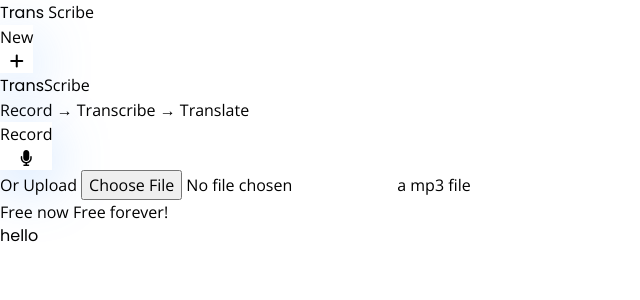
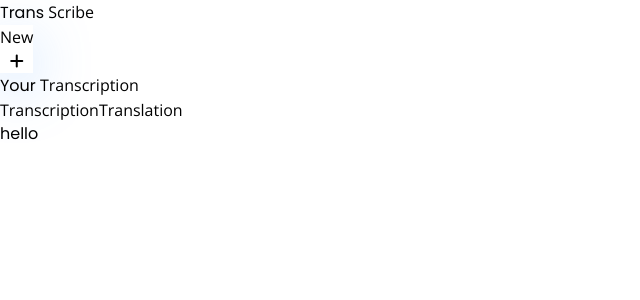
Before and after one commit to Belsinghferrus/Transcribe-ML, a React (Vite) app: page / in a window 1280 px wide. Shown: the top 300 px of the page, without its empty margins (0-640 px from the left). Built offline with nearby package versions, Linux system fonts and the light colour scheme.

Commit message:
information and transcribing

```diff
--- a/package.json
+++ b/package.json
@@ -11,7 +11,8 @@
   },
   "dependencies": {
     "react": "^18.3.1",
-    "react-dom": "^18.3.1"
+    "react-dom": "^18.3.1",
+    "react-icons": "^5.2.1"
   },
   "devDependencies": {
     "@types/react": "^18.3.3",
--- a/src/App.jsx
+++ b/src/App.jsx
@@ -1,13 +1,17 @@
-import { React, useState } from 'react'
+import { React, useState, useEffect } from 'react'
 import HomePage from './components/HomePage'
 import Header from './components/Header'
 import FileDisplay from './components/FileDisplay';
+import Information from './components/Information';
+import Transcribing from './components/Transcribing';
 
 
 function App() {
 
   const [file, setFile] = useState(null);
   const [audioStream, setAudioStream] = useState(null);
+  const [output, setOutput] = useState(true)
+  const [loading, setloading] = useState(true)
 
   const isAudioAvailable = file || audioStream;
 
@@ -16,13 +20,23 @@ function App() {
     setAudioStream(null)
   }
 
+  useEffect(() => {
+    console.log(audioStream);
+  }, [audioStream])
+
   return (
    <div  className='flex flex-col  max-w-[1000px] mx-auto w-full'>
     <section className='min-h-screen flex flex-col' >
      <Header/>
-     {isAudioAvailable
+     {output
+     ? (<Information />)
+     : loading
+     ? (<Transcribing />)
+     : isAudioAvailable
      ? (<FileDisplay file ={file} audioStream={setAudioStream} handleAudioReset={handleAudioReset} />)
-     : (<HomePage setFile = {setFile} setAudioStream = {setAudioStream} />)}
+     : (<HomePage setFile = {setFile} setAudioStream = {setAudioStream} />)
+    }
+
     </section>
     <footer>
 
--- a/src/components/FileDisplay.jsx
+++ b/src/components/FileDisplay.jsx
@@ -5,11 +5,11 @@ import React from 'react'
 const FileDisplay = (props) => {
     const {file, audioStream, handleAudioReset} = props;
   return (
-    <main className='flex-1  p-4 flex flex-col text-center gap-3 sm:gap-4 md:gap-5 justify-center pb-20 w-fit max-w-full mx-auto'>
+    <main className='flex-1  p-4 flex flex-col text-center gap-3 sm:gap-4 md:gap-5 justify-center pb-20 w-72 sm:w-72 max-w-full mx-auto'>
         <h1 className='font-semibold text-4xl sm:text-5xl md:text-6xl'>Your<span className='text-blue-400 bold'>File</span></h1>
-        <div className='mx-auto flex flex-col text-left my-4'>
+        <div className='flex flex-col text-left my-4'>
             <h3 className='font-semibold'>Name</h3>
-            <p>{file.name}</p>
+            <p>{file ? file?.name : "Custom name"}</p>
         </div>
         <div className='flex items-cemter justify-between gap-4'>
             <button onClick={handleAudioReset} className='text-slate-400 hover:text-blue-600 duration-200'>
--- a/src/components/Header.jsx
+++ b/src/components/Header.jsx
@@ -5,7 +5,7 @@ const Header = () => {
 
        <header className='flex items-center justify-between gap-4 p-4'>
         <h1 className='font-medium'>Trans <span className='text-blue-400 bold'>Scribe</span></h1>
-        <button className='flex items-center gap-2 specialBtn px-3 py-2 rounder-lg text-blue-400 '>
+        <button className='flex items-center gap-2 specialBtn px-3 text-sm py-2 rounder-lg text-blue-400 '>
           <p>New</p>
           <i className="fa-solid fa-plus"></i>
         </button>
--- a/src/components/HomePage.jsx
+++ b/src/components/HomePage.jsx
@@ -1,19 +1,20 @@
  import React, {useState, useEffect, useRef} from 'react'
+ import { FaMicrophone } from 'react-icons/fa'; // Example import using react-icons
 
  function HomePage(props) {
 
     const {setAudioStream, setFile} = props;
     const [recordingStatus, setRecordingStatus] = useState("inactive")
-    const [audioChuks, setAudioChunks] = useState([])
+    const [audioChunks, setAudioChunks] = useState([])
     const [duration, setDuration] = useState(0)
     const  mediaRecorder = useRef(null)
     const mimeType = 'audio/webm'
 
     async function startRecording() {
         let tempStream
-        console.log('Start recording');
+        console.log('Start Recording');
         try{
-            const streamData = navigator.mediaDevices.getUserMedia({
+            const streamData = await navigator.mediaDevices.getUserMedia({
                 audio: true,
                 video: false
             })
@@ -28,7 +29,7 @@
         mediaRecorder.current = media
         mediaRecorder.current.start()
         let localAudioChunks = []
-        mediaRecorder.current.onDataAvailable = (event) => {
+        mediaRecorder.current.ondataavailable = (event) => {
             if (typeof event.data === 'undefined') {return}
             if (event.data.size === 0 ) {return}
             localAudioChunks.push(event.data)
@@ -39,10 +40,10 @@
 
     async function stopRecording(){
         setRecordingStatus('inactive')
-        console.log("stop recording");
+        console.log("stop Recording");
         mediaRecorder.current.stop()
-        mediaRecorder.current.onStop = () => {
-            const audioBlob = new Blob(audiChunks, {type: mimeType})
+        mediaRecorder.current.onstop = () => {
+            const audioBlob = new Blob(audioChunks, {type: mimeType})
             setAudioStream(audioBlob)
             setAudioChunks([])
             setDuration(0)
@@ -62,14 +63,14 @@
         <main className='flex-1  p-4 flex flex-col text-center gap-3 sm:gap-4 md:gap-5 justify-center pb-20'>
             <h1 className='font-semibold text-5xl sm:text-6xl md:text-7xl'>Trans<span className='text-blue-400 bold'>Scribe</span></h1>
             <h3 className='font-medium md:text-lg'>Record <span className='text-blue-400'>&rarr;</span> Transcribe <span className='text-blue-400'>&rarr;</span> Translate</h3>
+
             <button onClick={recordingStatus === 'recording' ? stopRecording : startRecording} className='flex specialBtn px-4 py-2 rounder-xl items-center text-base justify-between gap-4 mx-auto w-72 max-w-full my-4'>
                 <p className='text-blue-400'>{ recordingStatus === 'inactive'? 'Record' : 'Stop Recording'} </p>
                 <div className='flex items-center gap-2'>
                     {duration !==0 && (
                         <p className='text-sm '>{duration}s</p>
                     )}
-                <i className={"fa-solid duration-200 fa-microphone" +
-                        (recordingStatus === 'recording' ? 'text-rose-300' : "")}></i>
+                    <FaMicrophone className={`duration-200 ${recordingStatus === 'recording' ? 'text-rose-500' : ''}`} />
                 </div>
             </button>
             <p className='text-base'>Or <label className='text-blue-400 cursor-pointer hover:text-blue-600 duration-200'>Upload <input onChange={(e) => {
--- /dev/null
+++ b/src/components/Information.jsx
@@ -0,0 +1,19 @@
+import React from 'react'
+import { useState } from 'react'
+
+function Information() {
+
+const [tab, setTab] = useState('transcription')
+
+  return (
+    <main className='flex-1  p-4 flex flex-col text-center gap-3 sm:gap-4 md:gap-5 justify-center pb-20 max-w-prose w-full mx-auto'>
+    <h1 className='font-semibold text-4xl sm:text-5xl md:text-6xl whitespace-nowrap'>Your<span className='text-blue-400 bold'>  Transcription</span></h1>
+    <div className='grid grid-cols-2 mx-auto bg-white shadow rounded-full overflow-hidden  items-center'>
+        <button onClick={() => setTab('transcription')} className={'px-4 py-1 duration-200 ' + (tab === 'transcription'? 'bg-blue-400 text-white' : 'bg-blue-400 hover:text-blue-600')} >Transcription</button>
+        <button onClick={() => setTab('translation')} className={'px-4 py-1 duration-200 font-medium'+ (tab === 'translation'? 'bg-blue-400 text-white' : 'bg-blue-400 hover:text-blue-600')}>Translation</button>
+    </div>
+    </main>
+  )
+}
+
+export default Information
--- /dev/null
+++ b/src/components/Transcribing.jsx
@@ -0,0 +1,25 @@
+import React from 'react'
+
+function Transcribing(props) {
+
+    const {downloading} = props
+
+  return (
+    <div className='flex items-center flex-col  flex-1 justify-center gap-10 md:gap-14 p-4 text-center pb-24'>
+        <div className='flex flex-col gap-2 sm:gap-4'>
+            <h1 className='font-semibold text-4xl sm:text-5xl md:text-6xl'><span className='text-blue-400 bold'>Transcribing </span></h1>
+            <p>{!downloading ? 'warning up cylinders' : 'core cylinders engaged'}</p>
+        </div>
+        <div className='flex flex-col gap-2 sm:gap-4 max-w-[400px] mx-auto w-full'>
+            {[0,1,2].map(val => {
+                return(
+                    <div key={val} className={'rounded-full h-2 sm:h-3 bg-slate-400 loading '+ `loading${val}`}>
+                    </div>
+                )
+            })}
+        </div>
+    </div>
+  )
+}
+
+export default Transcribing
--- a/src/index.css
+++ b/src/index.css
@@ -20,3 +20,31 @@ h1, h2, h3 .bold{
 .specialBtn:hover{
   opacity: 0.8;
 }
+
+.loading{
+  animation: width 5s linear infinite;
+  margin-right: auto;
+}
+
+.loading1 {
+  animation-delay: 4s;
+}
+
+.loading2{
+  animation-delay: -2s
+}
+
+@keyframes width {
+ 0%{ width: 100%}
+ 10%{ width: 73%}
+ 20%{ width: 35%}
+ 30%{ width: 37%}
+ 40%{ width: 48%}
+ 50%{ width: 65%}
+ 60%{ width: 46%}
+ 70%{ width: 38%}
+ 80%{ width: 66%}
+ 90%{ width: 76%}
+ 100%{ width: 100%}
+
+}
```
Also changed, not shown: 1 other file (tests, documents, lock files or other folders).
